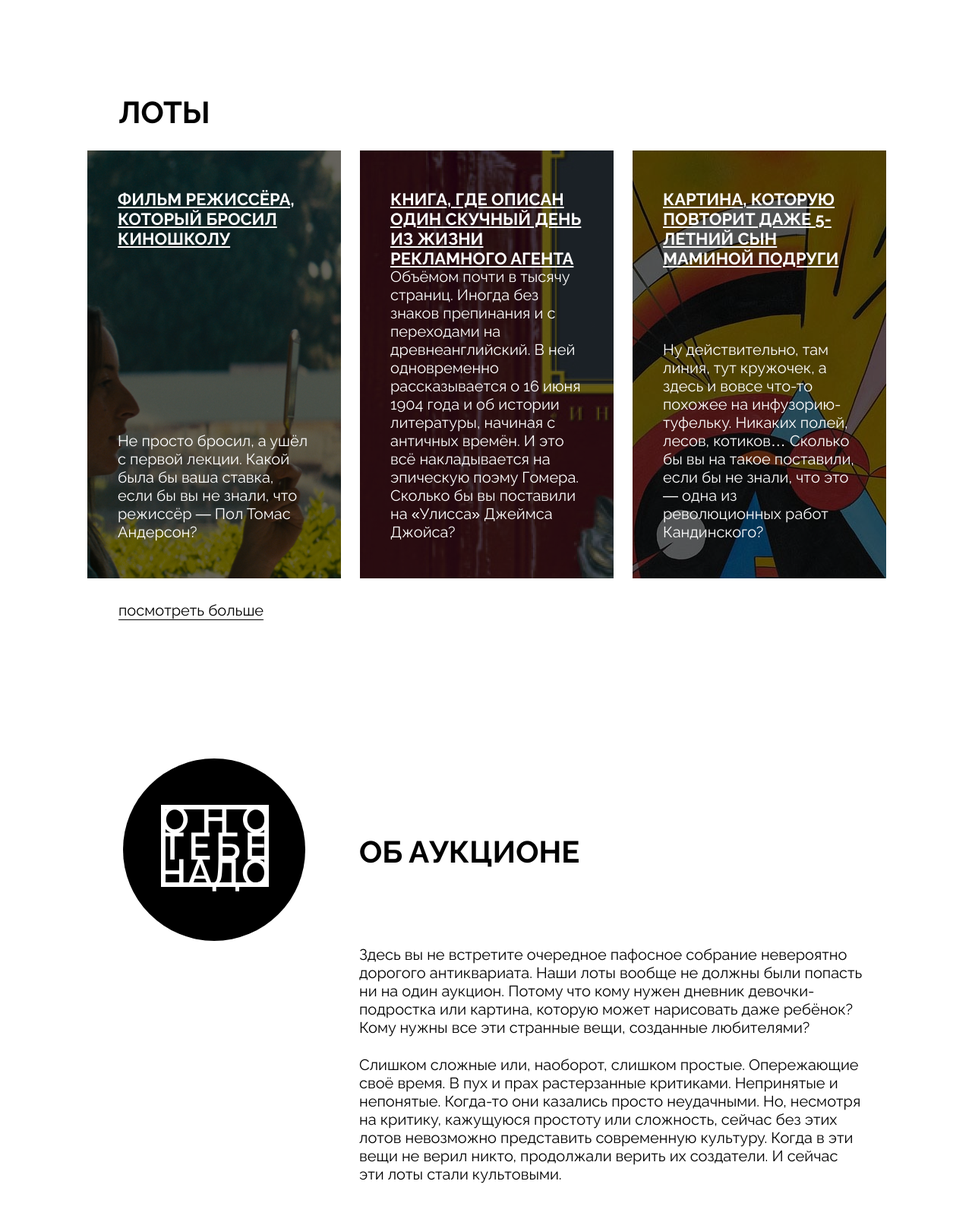
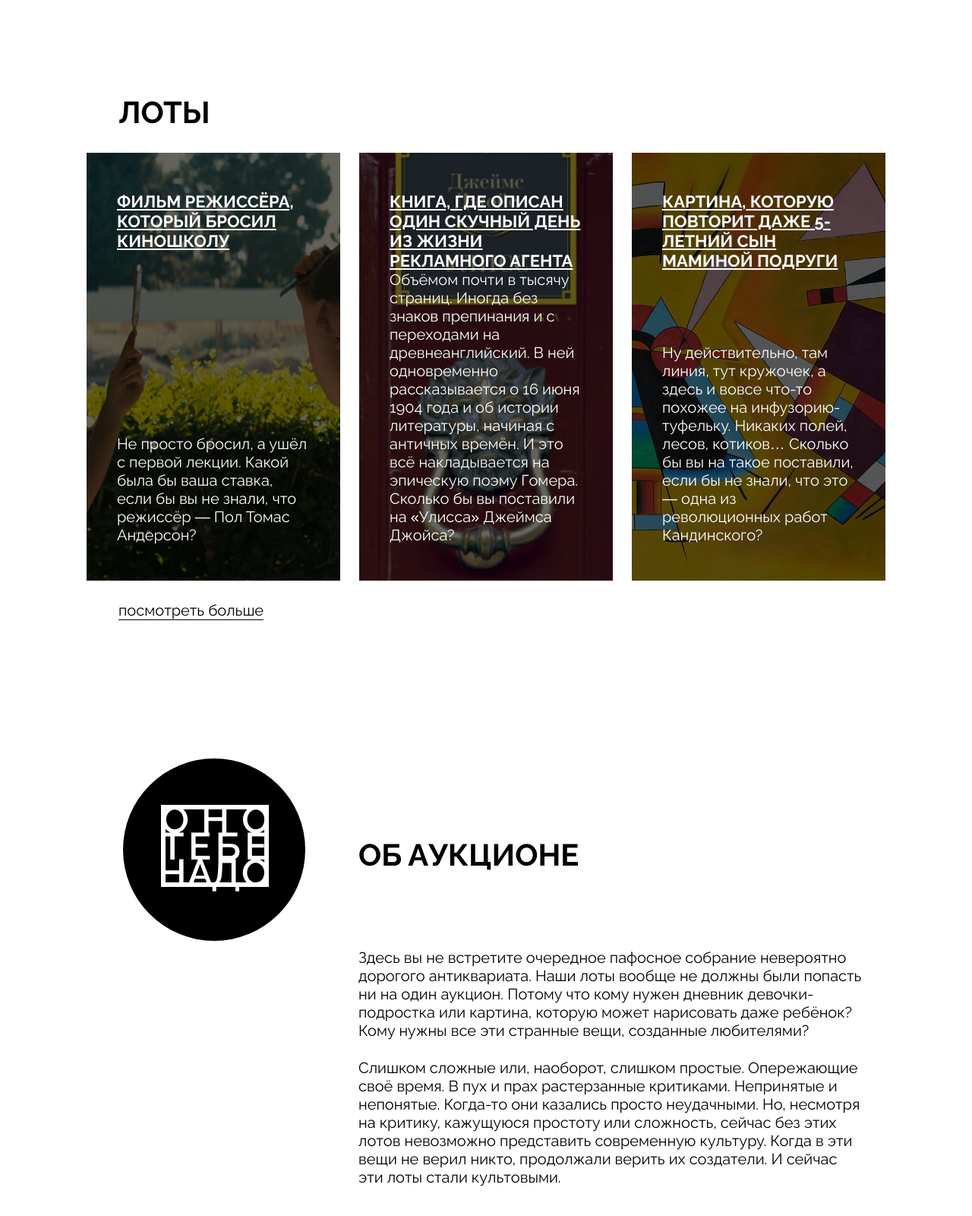
Before and after one commit to JuliGaydabas/ono-tebe-nado, a plain HTML site: page index.html in a window 1280 px wide. Shown: the part 1106-2706 px from the top of the page at 76% size. Drawn offline with Linux system fonts and the light colour scheme.

Commit message:
ono-tebe-nado

```diff
--- a/index.html
+++ b/index.html
@@ -26,7 +26,7 @@
           </li>
         </ul>
       </nav>
-      <a class="header__logo">
+      <a href="#" class="header__logo">
         <img class="header__logo-image" src="images/logo-black.svg" alt="оно тебе надо"/>
       </a>
       <address class="address header__address">
@@ -43,13 +43,18 @@
       <section class="cover">
         <div class="overlay"></div>
         <h1 class="cover__title">
-          <span class="letter-spacing-extended letter-spacing-extended_first">о<span class="letter-spacing">но</span> </span>
-          <span class="aligned-text aligned-text_center">те<span class="letter-spacing-extended">бе</span> </span>
-          <span class="aligned-text aligned-text_right"><span class="letter-spacing-extended">н</span>ад<span class="no-letter-spacing">о</span> </span>
+          <span class="letter-spacing-extended letter-spacing-extended_first">о<span class="letter-spacing">но</span>
+          </span>
+          <span class="aligned-text aligned-text_center">те<span class="letter-spacing-extended">бе</span>
+          </span>
+          <span class="aligned-text aligned-text_right"><span class="letter-spacing-extended">н</span>ад<span class="no-letter-spacing">о</span>
+          </span>
         </h1>
         <div class="cover__description">
-          <p class="cover__description-text">Аукцион вещей, в которые никто не верил</p>
-          <button type="submit" class="bet-button">Сделать ставку</button>
+          <p class="cover__description-text">
+            Аукцион вещей, в которые никто не верил
+          </p>
+          <button type="button" class="bet-button">Сделать ставку</button>
         </div>
       </section>
 
@@ -61,8 +66,12 @@
             <a href="first" class="card-link">
               <article class="card card_type_film">
                 <div class="overlay"></div>
-                <h3 class="card__title">Фильм режиссёра, который бросил киношколу</h3>
-                <p class="card__text">Не просто бросил, а ушёл с первой лекции. Какой была бы ваша ставка, если бы вы не знали, что режиссёр — Пол Томас Андерсон?</p>
+                <h3 class="card__title">
+                  Фильм режиссёра, который бросил киношколу
+                </h3>
+                <p class="card__text">
+                  Не просто бросил, а ушёл с первой лекции. Какой была бы ваша ставка, если бы вы не знали, что режиссёр — Пол Томас Андерсон?
+                </p>
               </article>
             </a>
           </li>
@@ -70,7 +79,9 @@
             <a href="second" class="card-link">
               <article class="card card_type_book">
                 <div class="overlay"></div>
-                <h3 class="card__title">Книга, где описан один скучный день из жизни рекламного агента</h3>
+                <h3 class="card__title">
+                  Книга, где описан один скучный день из жизни рекламного агента
+                </h3>
                 <p class="card__text">
                   Объёмом почти в тысячу страниц. Иногда без знаков препинания и с переходами на древнеанглийский. В ней одновременно рассказывается о 16 июня 1904 года и об истории литературы, начиная с античных времён. И это всё
                   накладывается на эпическую поэму Гомера. Сколько бы вы поставили на «Улисса» Джеймса Джойса?
@@ -82,7 +93,9 @@
             <a href="third" class="card-link">
               <article class="card card_type_picture">
                 <div class="overlay"></div>
-                <h3 class="card__title">Картина, которую повторит даже 5-летний сын маминой подруги</h3>
+                <h3 class="card__title">
+                  Картина, которую повторит даже 5-летний сын маминой подруги
+                </h3>
                 <p class="card__text">
                   Ну действительно, там линия, тут кружочек, а здесь и вовсе что-то похожее на инфузорию-туфельку. Никаких полей, лесов, котиков… Сколько бы вы на такое поставили, если бы не знали, что это — одна из революционных работ
                   Кандинского?
--- a/styles/style.css
+++ b/styles/style.css
@@ -12,7 +12,6 @@
 
 .header__menu {
   flex: 0 0 auto;
-  margin-top: -7px;
 }
 
 .header__link {
@@ -52,6 +51,7 @@
 
 .header__address {
   margin-left: 0;
+  padding-top: 3px;
 }
 
 /* Address */
@@ -138,7 +138,6 @@
 
 .aligned-text_center {
   width: 100%;
-  max-width: 1310px;
   text-align: center;
   position: relative;
   z-index: 1;
@@ -182,7 +181,6 @@
   color: #fff;
   margin-right: 50px;
   padding: 12px 32px;
-  margin-top: -5px;
 }
 
 /* Lots */
@@ -201,14 +199,12 @@
 .lots__card-list {
   display: flex;
   flex-direction: row;
-  justify-content: flex-start;
+  justify-content: space-between;
   flex-wrap: wrap;
   gap: 17px;
-  width: 100%;
   list-style: none;
-  margin-bottom: 30px;
-  margin-top: 27px;
-  padding-left: 11px;
+  max-width: 1052px;
+  margin: 30px auto 27px auto;
 }
 
 
@@ -229,24 +225,23 @@
   background-size: cover;
   background-position: center;
   background-repeat: no-repeat;
-  max-height: 563px;
   max-width: 334px;
   flex-grow: 1;
-  margin-left: 14px;
-  margin-right: -6px;
-  height: 563px;
+  display: flex;
+  flex-direction: column;
+  justify-content: space-between;
 }
 
 .card_type_film {
-  background: url("../images/card-lot-01.jpg");
+  background-image: url("../images/card-lot-01.jpg");
 }
 
 .card_type_book {
-  background: url("../images/card-lot-02.jpg");
+  background-image: url("../images/card-lot-02.jpg");
 }
 
 .card_type_picture {
-  background: url("../images/card-lot-03.jpg");
+  background-image: url("../images/card-lot-03.jpg");
 }
 
 .card-link {
@@ -265,12 +260,11 @@
   text-transform: uppercase;
   text-decoration: underline;
   color: #fff;
-  margin: 51px 40px;
+  margin: 51px 40px 0 40px;
 }
 
 .card__text {
-  position: absolute;
-  bottom: 1px;
+  position: relative;
   line-height: 120%;
   font-size: 20px;
   font-weight: 400;
@@ -287,7 +281,7 @@
 .about {
   display: flex;
   gap: 25px;
-  padding: 0 50px 250px 50px;
+  padding: 0 50px 180px 50px;
 }
 
 .about__logo {
@@ -323,8 +317,8 @@
   display: flex;
   flex-direction: column;
   gap: 25px;
-  margin-top: 100px;
-  padding-left: 10px;
+  margin-top: 104px;
+  padding-left: 9px;
   padding-right: 2px;
 }
 
@@ -333,10 +327,9 @@
 .footer {
   font-size: 18px;
   font-weight: 400;
-  padding: 0 50px 90px;
+  padding: 5px 50px 90px;
   display: flex;
   justify-content: space-between;
-  margin-top: -65px;
 }
 
 .footer__address {
@@ -347,8 +340,6 @@
   flex: 0 0 auto;
   width: auto;
   display: flex;
-  padding-left: 223px;
-  margin-left: -130px;
 }
 
 .footer__menu-list {
@@ -366,7 +357,6 @@
 
 .footer__social-list {
   flex: 0 0 auto;
-  width: 33.3%;
   display: flex;
   justify-content: end;
   gap: 46px;
@@ -374,6 +364,6 @@
 }
 
 .footer__social-icon {
-  width: 48px;
+  width: 49px;
   height: 48px;
 }
```
